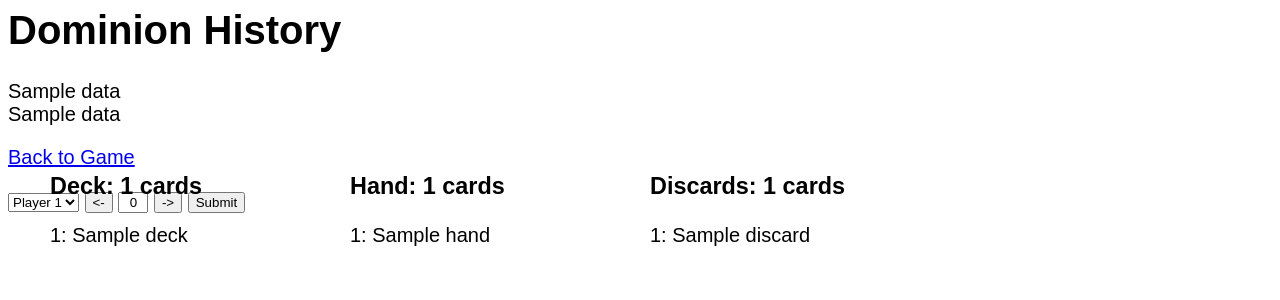
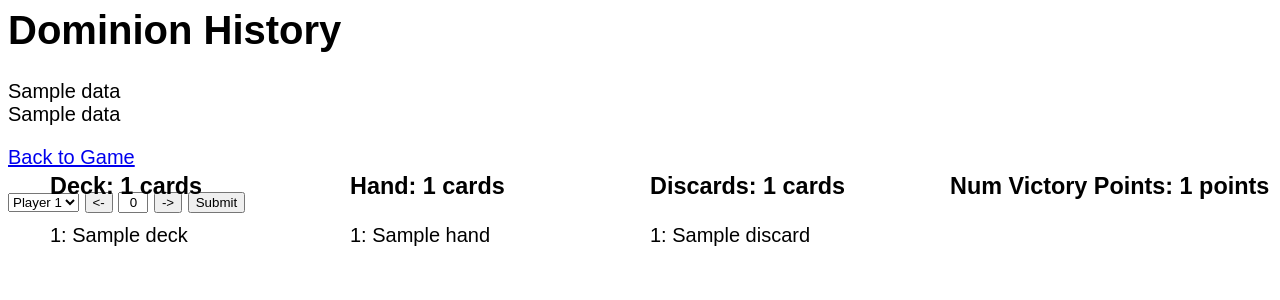
Before and after one commit to eaganr/dominion, a Flask app: template templates/history.html in a window 1280 px wide. Shown: the top 300 px of the page. Run offline with Flask 2, Linux system fonts and the light colour scheme; the template is opened without the code that fills it: most values are stand-ins (such as "Sample title", 1, 10 or a date in 2020); parts of the project's set-up code (start-up, migrations or seed data) failed here and were passed over.

Commit message:
add victory points to historical page

```diff
--- a/server.py
+++ b/server.py
@@ -113,6 +113,8 @@ def history():
     context["discards"].append(row)
     context["discards_size"] += row[3]
 
+  num_points = g.conn.execute("SELECT num_victory_points FROM num_victory_points WHERE player_name = 'Player "+playerid+"' and turn_id="+turnid).fetchone()[0]
+  context["num_victory_points"] = num_points
   return render_template("history.html", **context)
 
 
--- a/templates/history.html
+++ b/templates/history.html
@@ -64,7 +64,9 @@
     <div>{{n[0]}}: {{n[3]}}</div>
   {% endfor %}
 </div>
-
+<div style="position:absolute;top:150px;left:950px;">
+  <h3>Num Victory Points: {{num_victory_points}} points</h3>
+</div>
 </body>
 
 <script>
```
